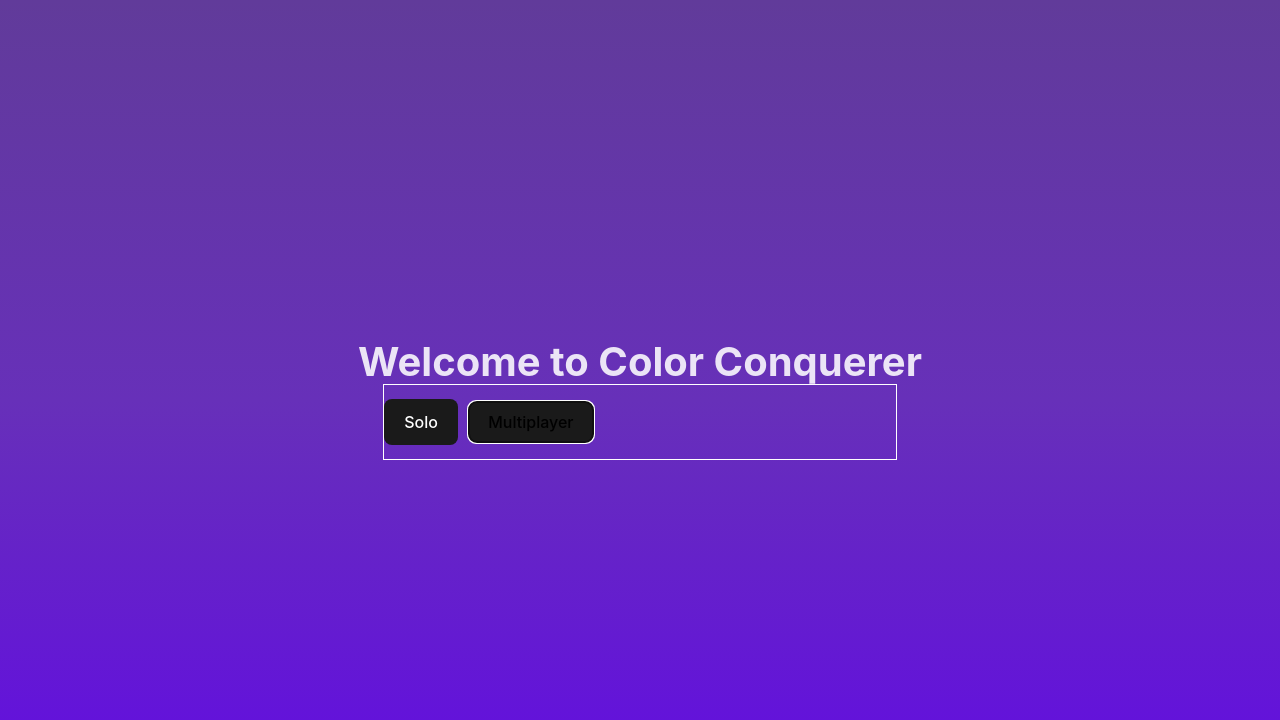
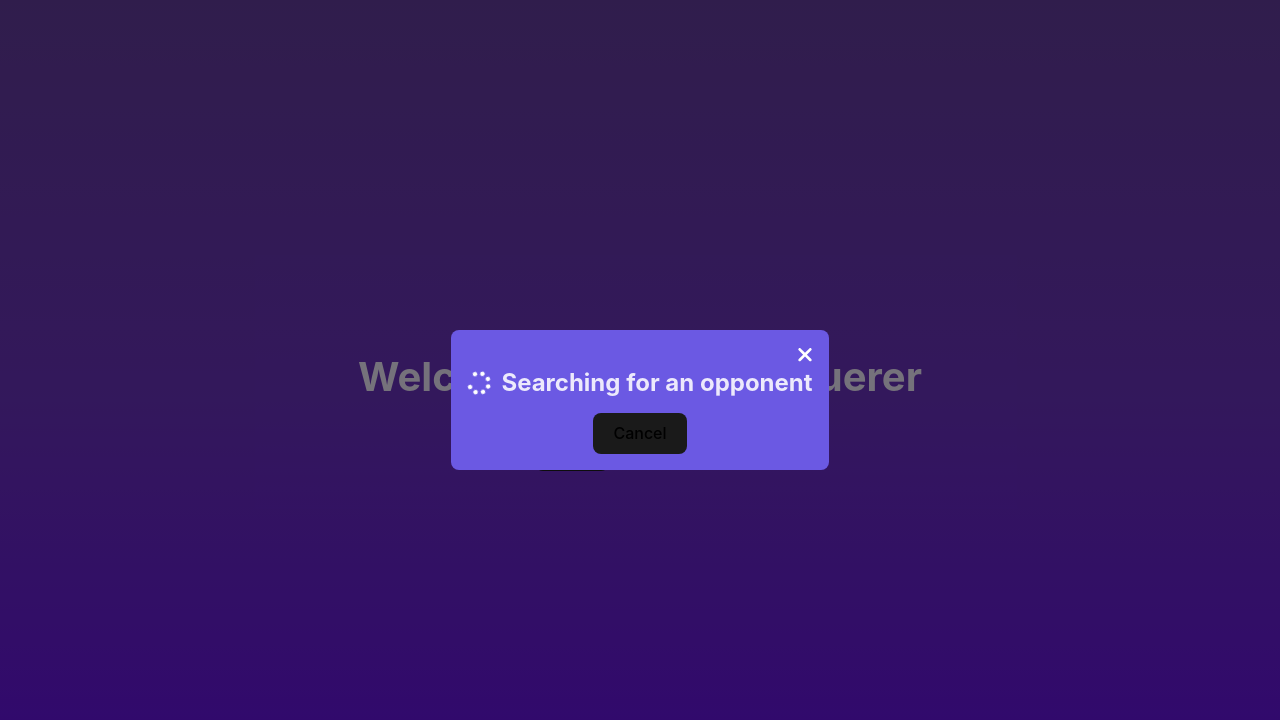
Before and after one commit to 3h-coder/color-conquerer, a React (Vite) app in the folder client/: page / in a window 1280 px wide. Both pictures are taken after a click on the button "Multiplayer". Shown: the top 720 px of the page. Built offline with nearby package versions, Linux system fonts and the light colour scheme.

Commit message:
Implementing opponent search (part 2)

```diff
--- a/client/index.html
+++ b/client/index.html
@@ -10,6 +10,7 @@
 
 <body>
   <div id="root"></div>
+  <div id="modal-root"></div>
   <script type="module" src="/src/main.tsx"></script>
 </body>
 
--- a/client/src/assets/svg.tsx
+++ b/client/src/assets/svg.tsx
@@ -5,11 +5,21 @@ interface SvgProps {
 }
 
 export function SpinnerIcon(props: SvgProps) {
-    const {style} = props;
+    const { style } = props;
 
     return (
         <svg xmlns="http://www.w3.org/2000/svg" viewBox="0 0 512 512" style={style}>
-            <path d="M304 48a48 48 0 1 0 -96 0 48 48 0 1 0 96 0zm0 416a48 48 0 1 0 -96 0 48 48 0 1 0 96 0zM48 304a48 48 0 1 0 0-96 48 48 0 1 0 0 96zm464-48a48 48 0 1 0 -96 0 48 48 0 1 0 96 0zM142.9 437A48 48 0 1 0 75 369.1 48 48 0 1 0 142.9 437zm0-294.2A48 48 0 1 0 75 75a48 48 0 1 0 67.9 67.9zM369.1 437A48 48 0 1 0 437 369.1 48 48 0 1 0 369.1 437z"/>
+            <path d="M304 48a48 48 0 1 0 -96 0 48 48 0 1 0 96 0zm0 416a48 48 0 1 0 -96 0 48 48 0 1 0 96 0zM48 304a48 48 0 1 0 0-96 48 48 0 1 0 0 96zm464-48a48 48 0 1 0 -96 0 48 48 0 1 0 96 0zM142.9 437A48 48 0 1 0 75 369.1 48 48 0 1 0 142.9 437zm0-294.2A48 48 0 1 0 75 75a48 48 0 1 0 67.9 67.9zM369.1 437A48 48 0 1 0 437 369.1 48 48 0 1 0 369.1 437z" />
         </svg>
     );
 }
+
+export function XMarkIcon(props: SvgProps) {
+    const { style } = props;
+
+    return (
+        <svg xmlns="http://www.w3.org/2000/svg" viewBox="0 0 384 512" style={style}>
+            <path d="M342.6 150.6c12.5-12.5 12.5-32.8 0-45.3s-32.8-12.5-45.3 0L192 210.7 86.6 105.4c-12.5-12.5-32.8-12.5-45.3 0s-12.5 32.8 0 45.3L146.7 256 41.4 361.4c-12.5 12.5-12.5 32.8 0 45.3s32.8 12.5 45.3 0L192 301.3 297.4 406.6c12.5 12.5 32.8 12.5 45.3 0s12.5-32.8 0-45.3L237.3 256 342.6 150.6z" />
+        </svg>
+    );
+}
--- a/client/src/components/LoadingSpinner.tsx
+++ b/client/src/components/LoadingSpinner.tsx
@@ -1,11 +1,17 @@
+import React from "react";
 import { SpinnerIcon } from "../assets/svg";
 import { SvgContainer } from "./containers";
 
-export default function LoadingSpinner() {
+interface LoadingSpinnerProps {
+    style?: React.CSSProperties;
+}
+
+export default function LoadingSpinner(props: LoadingSpinnerProps) {
+    const { style } = props;
 
     return (
-        <SvgContainer style={{animation: "rotate 2s infinite"}}>
-            <SpinnerIcon style={{fill: "white"}}/>
+        <SvgContainer style={{ animation: "rotate 2s infinite", ...style }}>
+            <SpinnerIcon />
         </SvgContainer>
     )
 }
--- /dev/null
+++ b/client/src/components/modals/CancelModal.tsx
@@ -0,0 +1,16 @@
+import Modal, { ModalProps } from "./Modal";
+
+interface CancelModalProps extends ModalProps { }
+
+export default function CancelModal(props: CancelModalProps) {
+    const { style, title, children, onClose } = props;
+
+    return (
+        <Modal style={style} title={title} onClose={onClose}>
+            {children}
+            <div className="modal-footer">
+                <button onClick={props.onClose}>Cancel</button>
+            </div>
+        </Modal>
+    );
+}
--- /dev/null
+++ b/client/src/components/modals/Modal.tsx
@@ -0,0 +1,69 @@
+import React, { useState } from "react";
+import ReactDOM from "react-dom";
+import { XMarkIcon } from "../../assets/svg";
+import { SvgContainer } from "../containers";
+
+export interface ModalProps {
+    style?: React.CSSProperties;
+    title?: string;
+    children?: React.ReactNode;
+    onClose?: () => unknown;
+}
+
+export default function Modal(props: ModalProps) {
+    const { style, title, children, onClose } = props;
+    const [isOpen, setIsOpen] = useState(true);
+
+    function closeModal() {
+        if (onClose !== undefined) {
+            onClose();
+        }
+        setIsOpen(false);
+    }
+
+    return ReactDOM.createPortal(
+        isOpen && (
+            <div className="modal-overlay">
+                <div className="modal-container" style={style}>
+                    <div className="modal-header">
+                        <h4 style={{ margin: 0 }}>{title}</h4>
+                        <CloseButton onClick={closeModal} />
+                    </div>
+                    {children}
+                </div>
+            </div>),
+        getModalRoot()
+    );
+
+}
+
+interface CloseButtonProps {
+    onClick: () => unknown;
+}
+
+function CloseButton(props: CloseButtonProps) {
+    const { onClick } = props;
+    const crossButtonDimensions = "max(15px, 2vmin)";
+
+    return (
+        <button className="transparent no-border fit-content"
+            onClick={onClick}>
+            <SvgContainer style={{
+                width: crossButtonDimensions,
+                height: crossButtonDimensions,
+            }}>
+                <XMarkIcon />
+            </SvgContainer>
+        </button>
+    )
+}
+
+function getModalRoot() {
+    let modalRoot = document.getElementById('modal-root');
+    if (!modalRoot) {
+        modalRoot = document.createElement('div');
+        modalRoot.id = 'modal-root';
+        document.body.appendChild(modalRoot);
+    }
+    return modalRoot;
+}
--- a/client/src/routes/Home/Home.tsx
+++ b/client/src/routes/Home/Home.tsx
@@ -1,31 +1,11 @@
-import { useEffect, useRef } from "react";
 import HomeButtons from "./components/HomeButtons";
-import OpponentSearch from "./components/OpponentSearch";
 
 export default function Home() {
-
-    const contentWrapperRef = useRef<HTMLDivElement>(null);
-    const homeButtonsRef = useRef<HTMLDivElement>(null);
-    const opponentSearchRef = useRef<HTMLDivElement>(null);
-
-    useEffect(() => {
-        const homeButtonsWidth = homeButtonsRef.current?.style.width;
-
-        if (contentWrapperRef.current && homeButtonsWidth) {
-            console.log("hey");
-            contentWrapperRef.current.style.width = homeButtonsWidth;
-          }
-    }, []);
 
     return (
         <div className="home-container">
             <h1 className="main-title">Welcome to Color Conquerer</h1>
-            <div className="content-wrapper" ref={contentWrapperRef}>
-                <div className="content-container">
-                    <HomeButtons ref={homeButtonsRef}/>
-                    <OpponentSearch ref={opponentSearchRef}/>
-                </div>
-            </div>
+            <HomeButtons />
         </div>
     );
 }
--- a/client/src/routes/Home/components/HomeButtons.tsx
+++ b/client/src/routes/Home/components/HomeButtons.tsx
@@ -1,26 +1,41 @@
+import { useState } from "react";
 import { Link } from "react-router-dom";
+import CancelModal from "../../../components/modals/CancelModal";
 import { paths } from "../../paths";
+import OpponentSearch from "./OpponentSearch";
 
-interface HomeButtonsProps {
-    ref: React.RefObject<HTMLDivElement>;
-}
 
-export default function HomeButtons(props: HomeButtonsProps) {
+export default function HomeButtons() {
 
-    const {ref} = props;
+    const [modalVisible, setModalVisible] = useState(false);
 
     function requestMultiplayerMatch() {
+        setModalVisible(true);
+    }
 
+    function cancelMultiplayerMatchRequest() {
+        setModalVisible(false);
     }
 
     return (
-        <div className="home-buttons-container" ref={ref}>
-            <Link to={`/${paths.play}`} className="play button">
-                Solo
-            </Link>
-            <button onClick={requestMultiplayerMatch}>
-                Multiplayer
-            </button>
-        </div>
+        <>
+            <div className="home-buttons-container">
+                <Link to={paths.play} className="play button">
+                    Solo
+                </Link>
+                <button onClick={requestMultiplayerMatch}>
+                    Multiplayer
+                </button>
+            </div>
+            {
+                modalVisible && (
+                    <CancelModal onClose={cancelMultiplayerMatchRequest}>
+                        <OpponentSearch />
+                    </CancelModal>
+                )
+            }
+
+        </>
+
     );
 }
--- a/client/src/routes/Home/components/OpponentSearch.tsx
+++ b/client/src/routes/Home/components/OpponentSearch.tsx
@@ -1,17 +1,13 @@
 import LoadingSpinner from "../../../components/LoadingSpinner";
 
-interface OpponentSearchProps {
-    ref: React.RefObject<HTMLDivElement>;
-}
+export default function OpponentSearch() {
 
-export default function OpponentSearch(props: OpponentSearchProps) {
-    const { ref } = props;
+    const loadingSpinnerDimensions = "max(20px, 3vmin)";
 
     return (
-        <div className="opponent-search-container" ref={ref}>
-            <LoadingSpinner />
-            <h3>Searching for an opponent</h3>
-            <button>Cancel</button>
+        <div className="opponent-search-container">
+            <LoadingSpinner style={{ width: loadingSpinnerDimensions, height: loadingSpinnerDimensions }} />
+            <h3 className="no-margin">Searching for an opponent</h3>
         </div>
     );
 }
--- a/client/src/style/css/App.css
+++ b/client/src/style/css/App.css
@@ -1,32 +1,22 @@
 /* Layout & home page specific styles */
 
 .home-container {
+  display: flex;
+  flex-direction: column;
+  justify-content: center;
+  align-items: center;
   padding: max(20px, 4vmin);
 }
 
 .main-title {
-  margin: auto;
   width: fit-content;
-}
-
-.content-wrapper {
-  display: flex;
-  max-width: 40vw;
-  overflow: hidden;
-  border: 1px solid white;
-  margin: auto;
-}
-
-.content-container {
-  display: flex;
-  gap: max(400px, 40vw);
 }
 
 .home-buttons-container, .opponent-search-container {
   display: flex;
   align-items: center;
   gap: max(10px, 1vmin);
-  min-width: fit-content;
+  width: fit-content;
 }
 
 .play {
--- a/client/src/style/css/index.css
+++ b/client/src/style/css/index.css
@@ -29,12 +29,7 @@ body {
 }
 
 a {
-  font-weight: 500;
-  color: #646cff;
-  text-decoration: inherit;
-}
-a:hover {
-  color: #535bf2;
+  text-decoration: none;
 }
 
 h1 {
@@ -76,6 +71,34 @@ button:focus-visible, .button:focus-visible {
   outline: 4px auto -webkit-focus-ring-color;
 }
 
+svg {
+  fill: white;
+}
+
+/* #region Custom styles */
+
+.transparent {
+  background-color: transparent;
+}
+
+.no-border {
+  border: none;
+}
+
+.no-margin {
+  margin: 0;
+}
+
+.fit-content {
+  width: fit-content;
+  height: fit-content;
+  padding: 0;
+}
+
+/* #endregion Custom styles */
+
+/* #region Custom Components & styles*/
+
 .svg-container {
   display: flex;
   justify-content: center;
@@ -83,6 +106,46 @@ button:focus-visible, .button:focus-visible {
   width: max(25px, 6vmin);
   height: max(25px, 6vmin);
 }
+
+.modal-overlay {
+  position: fixed;
+  top: 0;
+  left: 0;
+  right: 0;
+  bottom: 0;
+  background-color: rgba(0, 0, 0, 0.5);
+  display: flex;
+  justify-content: center;
+  align-items: center;
+}
+
+.modal-container {
+  display: flex;
+  flex-direction: column;
+  background-color: rgb(107, 89, 227);
+  padding: 1em;
+  border-radius: 0.5em;
+}
+
+.modal-header {
+  display: inline-flex;
+  align-items: center;
+  justify-content: right;
+  gap: 1em;
+  margin-bottom: 0.5em;
+}
+
+.modal-footer {
+  display: inline-flex;
+  align-items: center;
+  justify-content: center;
+  gap: 1em;
+  margin-top: 1em;
+}
+
+/* #endregion Custom Components */
+
+/* #region Keyframes */
 
 @keyframes pulse {
   0% {
@@ -104,3 +167,5 @@ button:focus-visible, .button:focus-visible {
     transform: rotate(360deg);
   }
 }
+
+/* #endregion Keyframes */
```
